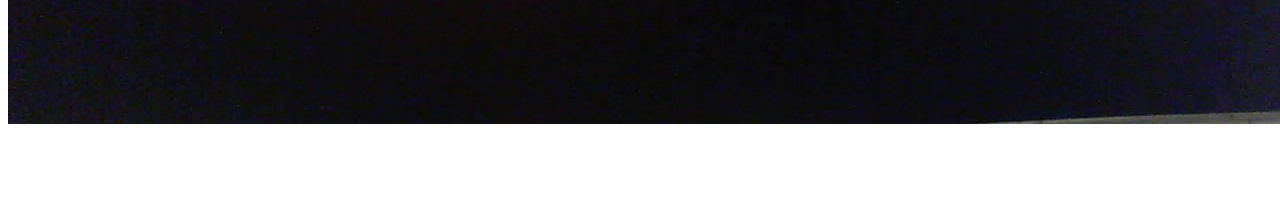
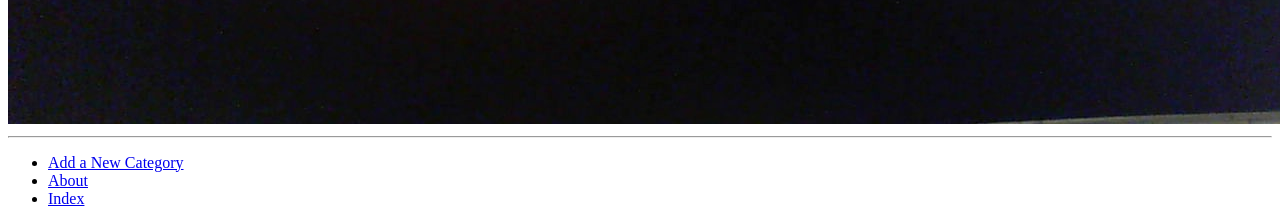
Before and after one commit to MartinFeineis/django1, a Django app: template tango_with_django_project/templates/rango/index.html in a window 1280 px wide. Shown: the part 952-1176 px from the top of the page. Before the commit the page ends 1076 px from the top, so only its background shows below. Run offline with Django 3.2, Linux system fonts and the light colour scheme; the template is opened without the code that fills it, so the values that code supplies are empty.

Commit message:
index templated

```diff
--- a/tango_with_django_project/templates/rango/index.html
+++ b/tango_with_django_project/templates/rango/index.html
@@ -1,11 +1,12 @@
 <!DOCTYPE html>
+{% extends 'rango/base.html' %}
 {% load staticfiles %}
-<html>
-	<head>
-		<title>Rango</title>
-	</head>
 
-	<body>
+{% block title_block %}
+	Index
+{% endblock %}
+
+{% block body_block %}
 	<h1>Rango says ...</h1>
 	<div>hey there buddy<br />
 	<strong>{{ boldmessage }}</strong><br/>
@@ -15,7 +16,7 @@
 	<ul>
 		{% for category in categories %}
 			<li>
-					<a href="/rango/category/{{ category.slug }}">{{ category.name }}</a>
+				<a href="{% url 'show_category' category.slug %}">{{ category.name }}</a>
 			</li>
 		{% endfor %}
 	</ul>
@@ -39,9 +40,8 @@
 		<strong>There are no pages yet</strong>
 	</div>
 	<div>
-			<a href="/rango/add_category/">Add a New Category</a><br />
-			<a href="{% url 'rango:about' %}">About</a><br />
+		<a href="{% url 'add_category' %}">Add a New Category</a><br />
+		<a href="{% url 'about' %}">About</a><br />
 		<img src="{% static "images/zombies.jpg" %}" alt="Zombie warn sign" />
 	</div>
-	</body>
-</html>
+{% endblock %}
```
Lines whose indentation alone changed are shown as unchanged.
